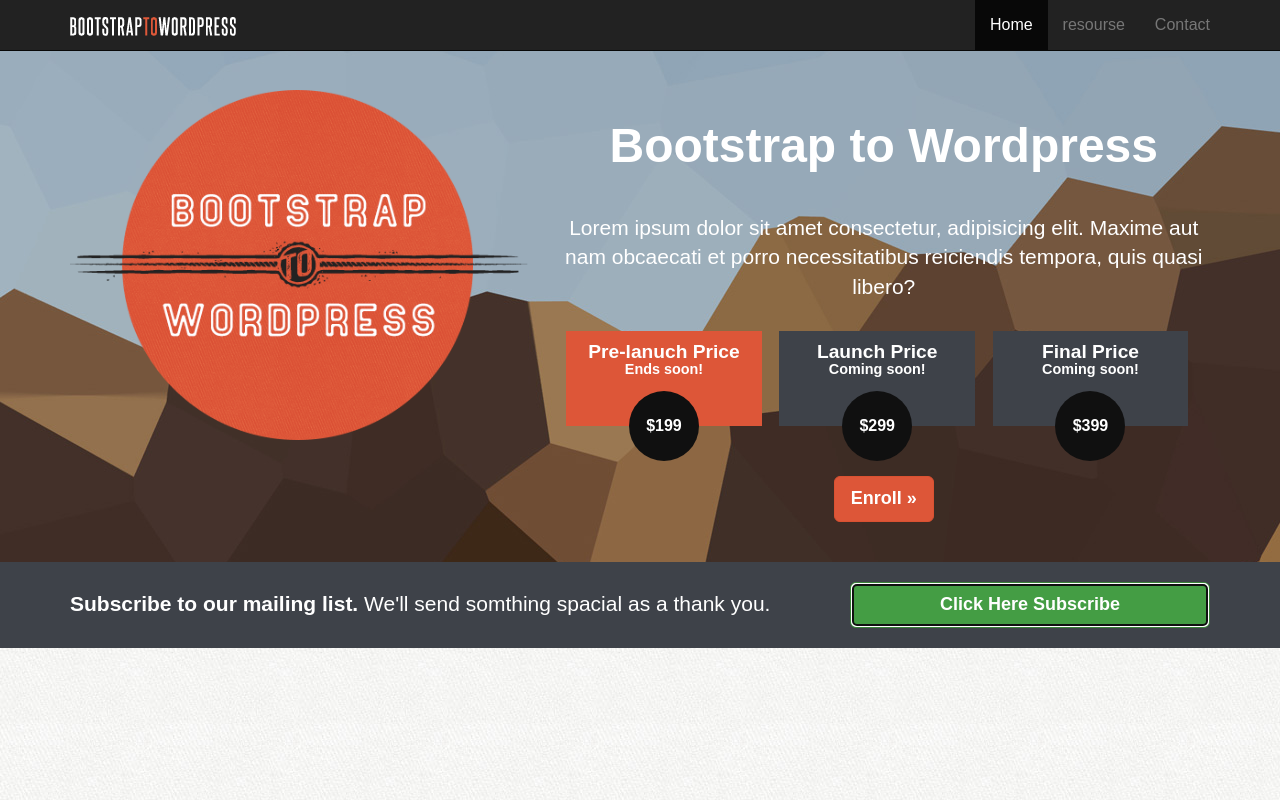
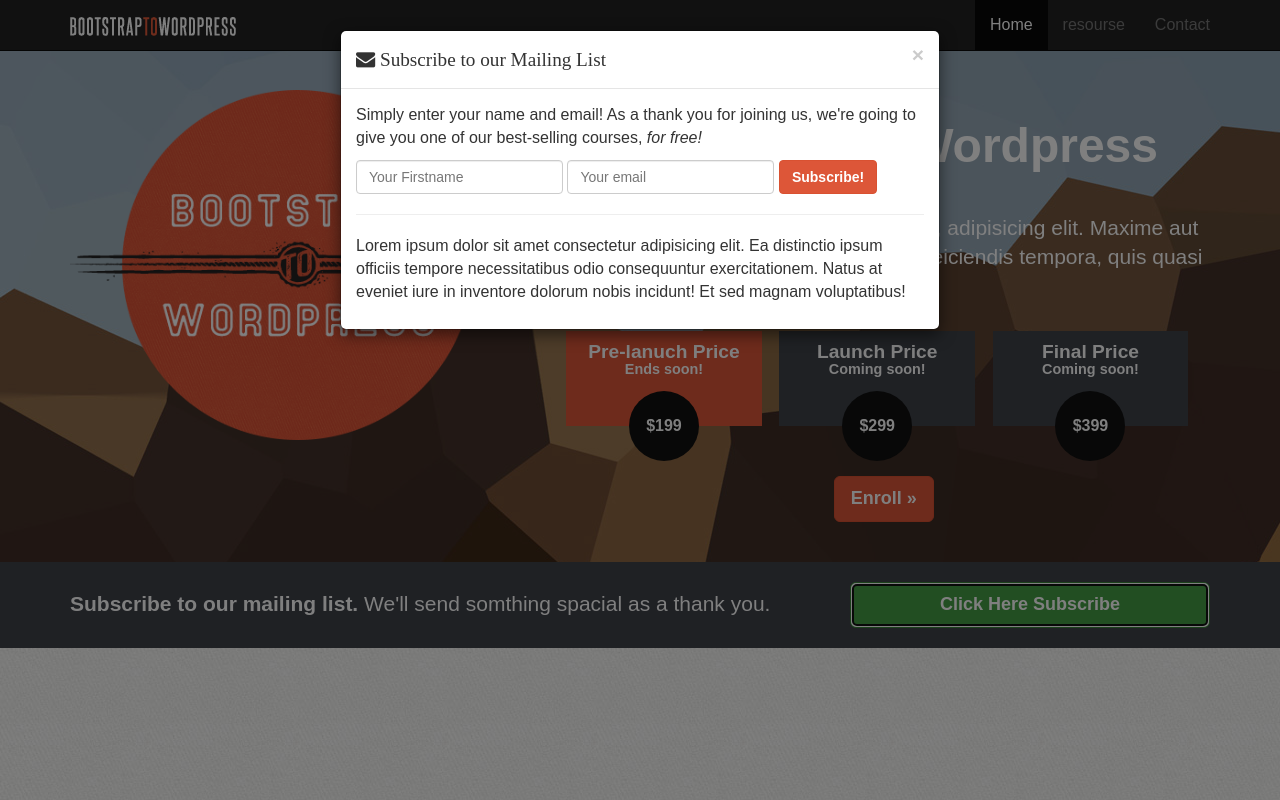
Before and after one commit to oeunphoumira/WordPress, a plain HTML site: page index.html in a window 1280 px wide. Both pictures are taken after a click on the button "Click Here Subscribe". Drawn offline with nearby package versions, Linux system fonts and the light colour scheme.

Commit message:
31-03-2021

```diff
--- a/index.html
+++ b/index.html
@@ -98,7 +98,8 @@
                             thank you.</p>
                     </div>
                     <div class="col-sm-4">
-                        <button type="button" class="btn btn-lg btn-success btn-block" data-target="#myModal" data-toggle="modal">Click Here Subscribe</button>
+                        <button type="button" class="btn btn-lg btn-success btn-block" data-target="#myModal"
+                            data-toggle="modal">Click Here Subscribe</button>
                     </div>
                 </div>
             </div>
@@ -152,10 +153,45 @@
 
     <!-- MODAL -->
     <div>
-
+        <div class="modal fade" id="myModal">
+            <div class="modal-dialog">
+                <div class="modal-content">
+                    <div class="modal-header">
+                        <button type="button" class="close" data-dismiss="modal">
+                            <span aria-hidden="true">&times;</span><span class="sr-only">Close</span>
+                        </button>
+                        <h4 class="modal-title" id="myModalLabel">
+                            <i class="fa fa-envelope"> Subscribe to our Mailing List</i>
+                        </h4>
+                    </div>
+                    <div class="modal-body">
+                        <p>Simply enter your name and email! As a thank you for joining us,
+                            we're going to give you one of our best-selling courses, <em>for free!</em>
+                        </p>
+                        <form class="form-inline" role="form">
+                            <div class="form-group">
+                                <label class="sr-only" for="subscribe-name">Your Firstname</label>
+                                <input type="text" class="form-control" id="subscribe-name"
+                                    placeholder="Your Firstname">
+                            </div>
+                            <div class="form-group">
+                                <label class="sr-only" for="subscribe-email">and your email</label>
+                                <input type="text" class="form-control" id="subscribe-email" placeholder="Your email">
+                            </div>
+                            <input type="submit" class="btn btn-danger" value="Subscribe!">
+                        </form>
+                        <hr>
+                        <p>Lorem ipsum dolor sit amet consectetur adipisicing elit. Ea distinctio ipsum officiis tempore
+                            necessitatibus odio consequuntur exercitationem. Natus at eveniet iure in inventore dolorum
+                            nobis incidunt! Et sed magnam voluptatibus!</p>
+                    </div>
+                </div>
+            </div>
+        </div>
     </div>
     <script src="//ajax.googleapis.com/ajax/libs/jquery/3.6.0/jquery.min.js"></script>
     <script src="assets/js/jquery-3.6.0.min.js"></script>
+    <script src="assets/js/bootstrap.min.js"></script>
     <script src="assets/js/main.js"></script>
 </body>
 
```
